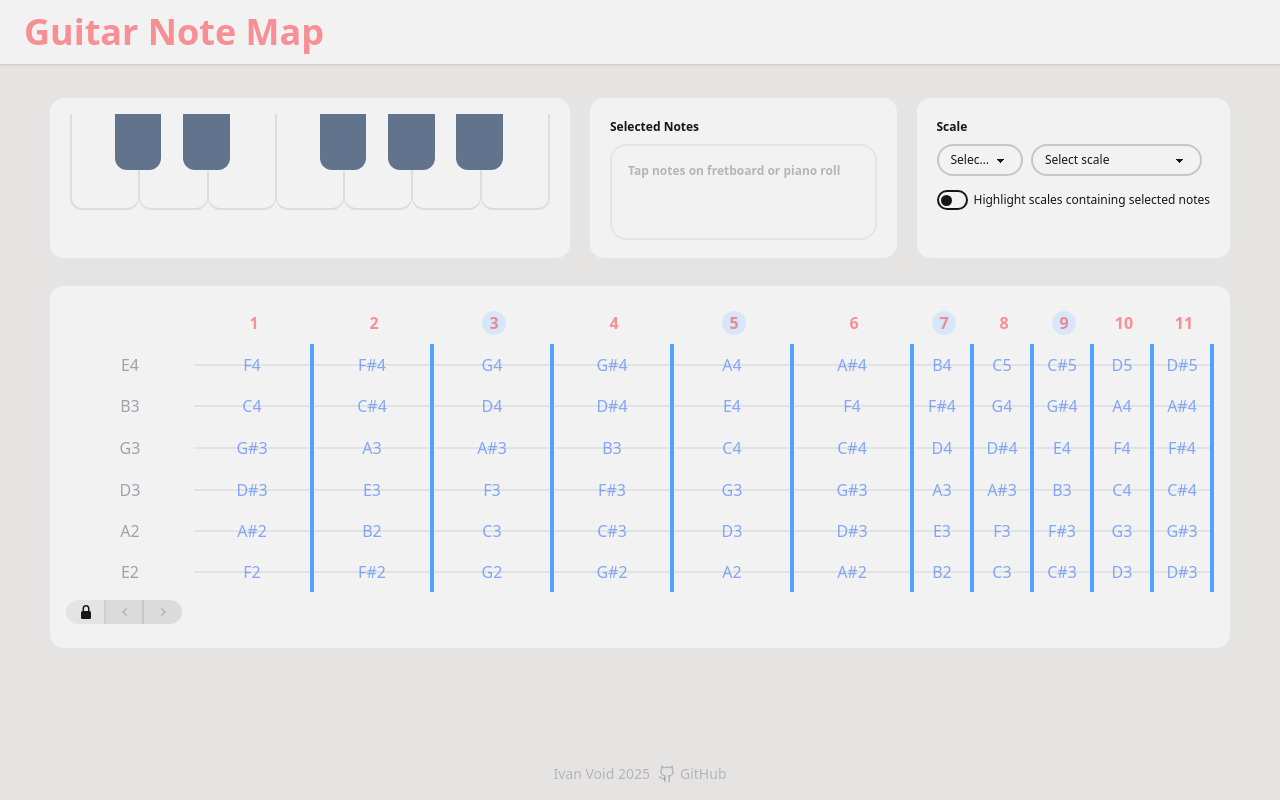
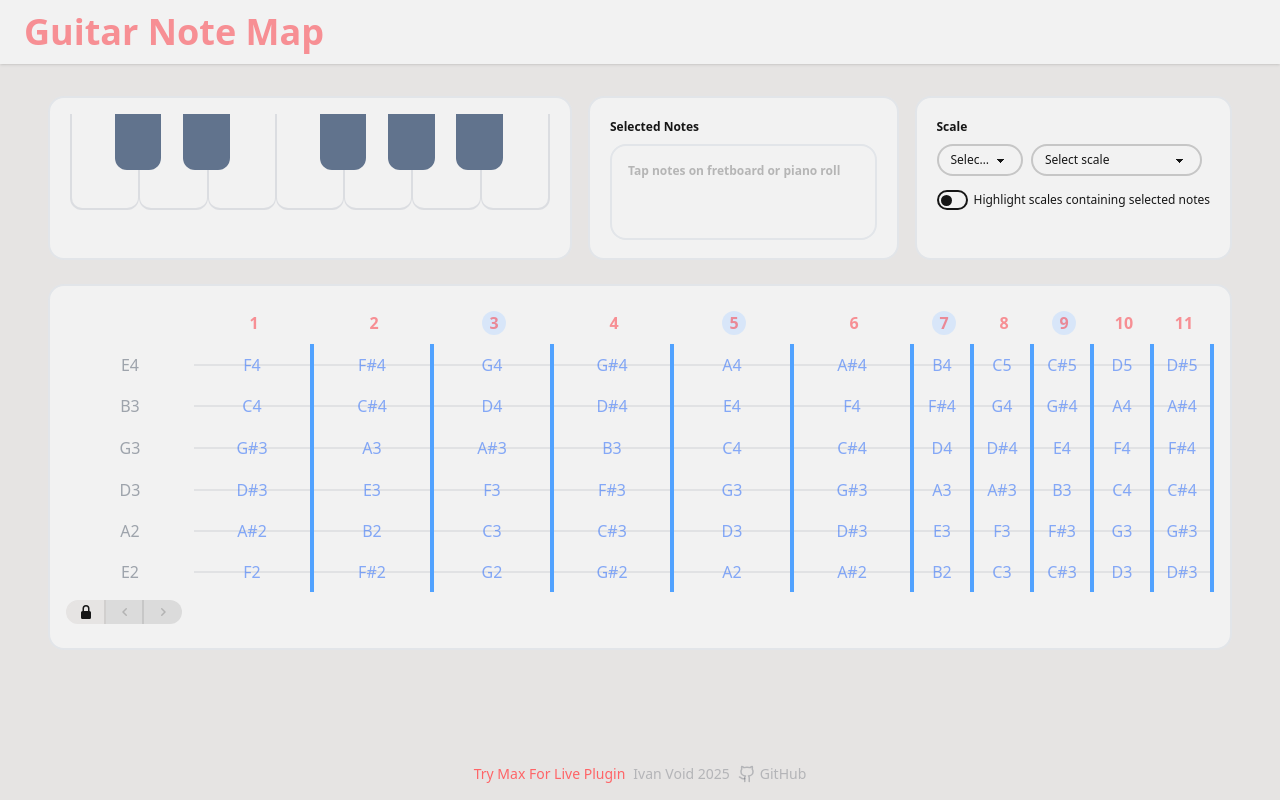
Before and after one commit to npi3pak/guitar-note-map, a React (Vite) app: page / in a window 1280 px wide. Built offline with nearby package versions, Linux system fonts and the light colour scheme.

Commit message:
Add botton link

```diff
--- a/src/components/Footer/index.tsx
+++ b/src/components/Footer/index.tsx
@@ -2,8 +2,16 @@ import { Github } from 'lucide-react';
 
 export const Footer = () => {
     return (
-        <footer className="footer p-4 text-gray-800/25 text-center justify-center">
-            <div className="flex items-center justify-center gap-2">
+        <footer className="footer p-4 text-gray-800/25 text-center justify-around">
+            <div className="flex items-center justify-center gap-2 mx-4">
+                <a
+                    href="https://acidvoid.gumroad.com/l/guitar-note-map"
+                    target="_blank"
+                    rel="noopener noreferrer"
+                    className="flex items-center gap-1"
+                >
+                    <span className="hover:text-red-300 bold text-red-400">Try Max For Live Plugin</span>
+                </a>
                 <span>Ivan Void 2025</span>
                 <a
                     href="https://github.com/npi3pak"
```
